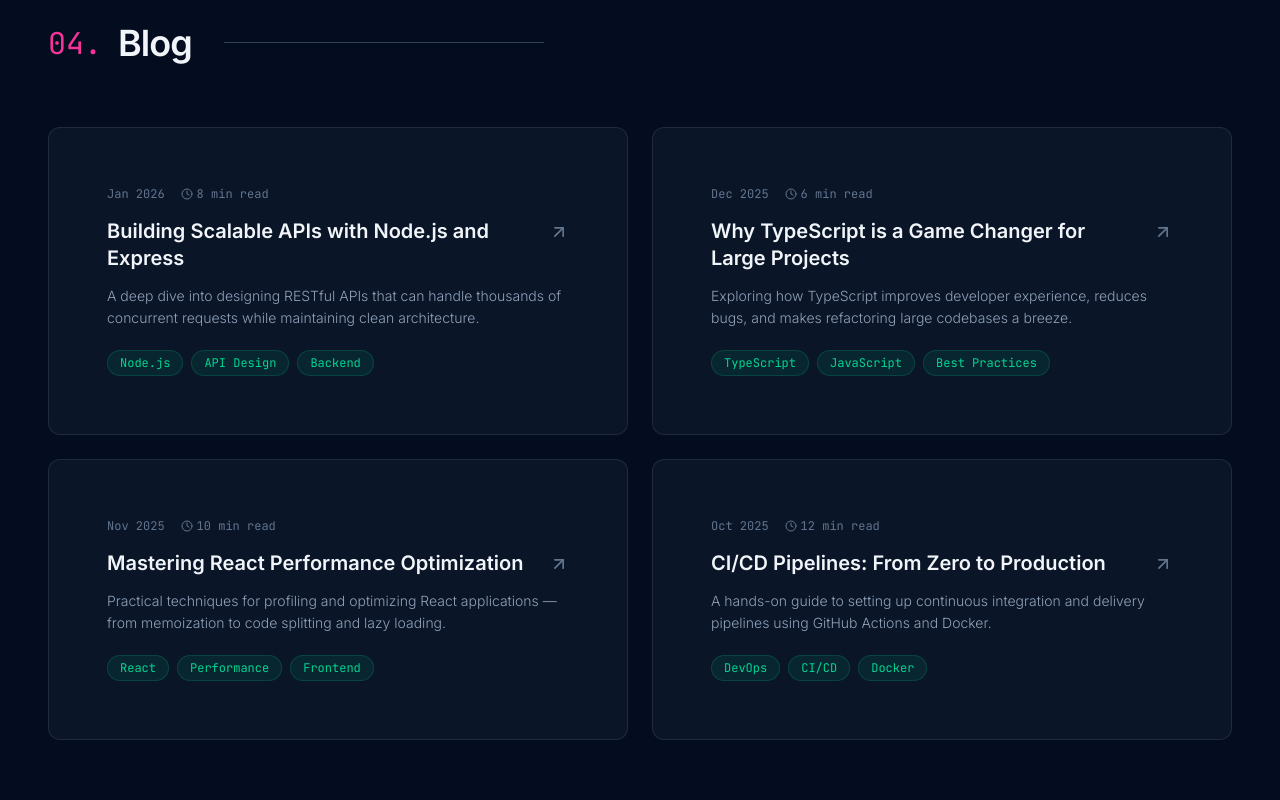
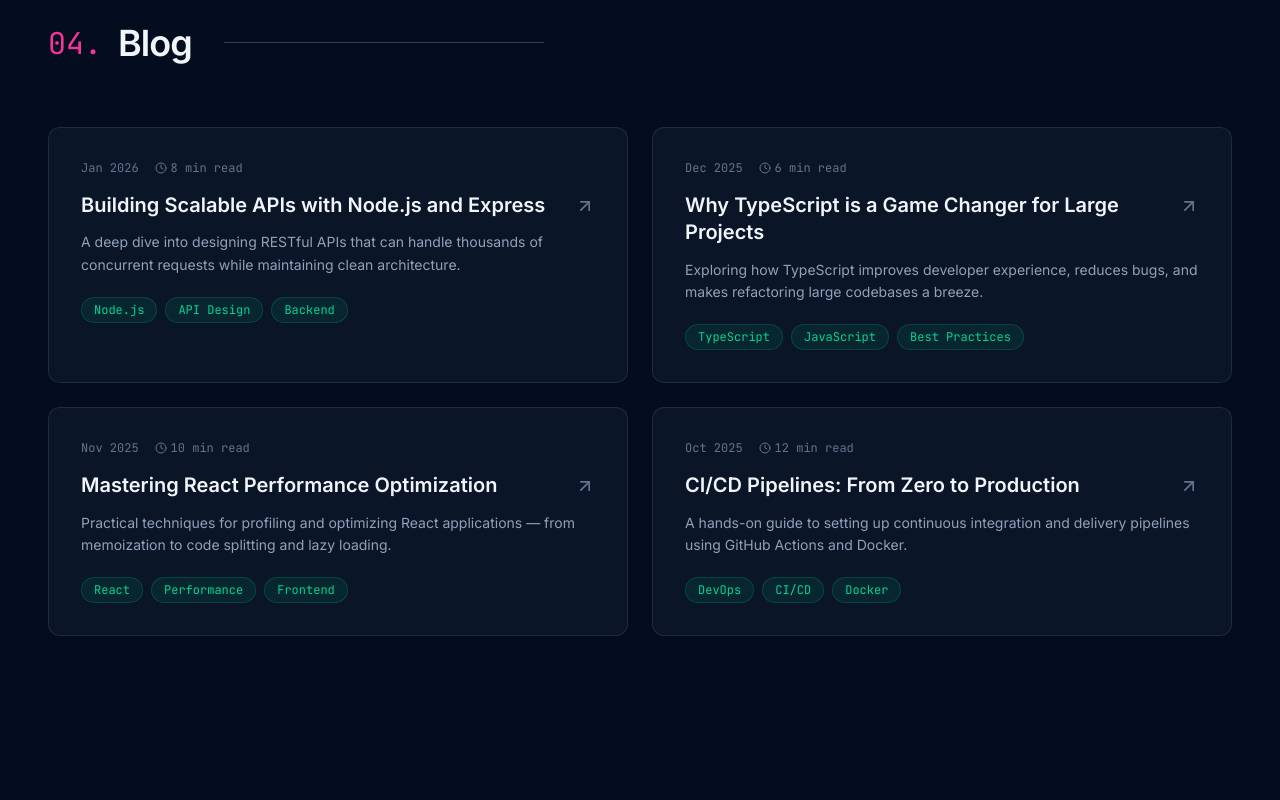
Before and after one commit to RehanShaikh23/Redesign-Portfolio, a React (Vite) app: page / in a window 1280 px wide. Shown: the part 3200-4000 px from the top of the page. Built offline with nearby package versions, Linux system fonts and the light colour scheme.

Commit message:
perf: remove gsap, replace MagicBento with CSS-only hover, optimize fonts and images

```diff
--- a/src/App.jsx
+++ b/src/App.jsx
@@ -1,20 +1,10 @@
-import { lazy, Suspense } from 'react'
 import Header from './components/Header'
 import Hero from './components/Hero'
-
-// Lazy load below-fold sections for better initial load
-const About = lazy(() => import('./components/About'))
-const Experience = lazy(() => import('./components/Experience'))
-const Work = lazy(() => import('./components/Work'))
-const Blog = lazy(() => import('./components/Blog'))
-const Contact = lazy(() => import('./components/Contact'))
-
-// Minimal loading placeholder
-const SectionFallback = () => (
-  <div className="py-20 lg:py-32 flex items-center justify-center">
-    <div className="w-6 h-6 border-2 border-emerald-500/30 border-t-emerald-500 rounded-full animate-spin" />
-  </div>
-)
+import About from './components/About'
+import Experience from './components/Experience'
+import Work from './components/Work'
+import Blog from './components/Blog'
+import Contact from './components/Contact'
 
 function App() {
   return (
@@ -22,21 +12,11 @@ function App() {
       <Header />
       <main className="max-w-7xl mx-auto px-6 lg:px-12 pb-24">
         <Hero />
-        <Suspense fallback={<SectionFallback />}>
-          <About />
-        </Suspense>
-        <Suspense fallback={<SectionFallback />}>
-          <Experience />
-        </Suspense>
-        <Suspense fallback={<SectionFallback />}>
-          <Work />
-        </Suspense>
-        <Suspense fallback={<SectionFallback />}>
-          <Blog />
-        </Suspense>
-        <Suspense fallback={<SectionFallback />}>
-          <Contact />
-        </Suspense>
+        <About />
+        <Experience />
+        <Work />
+        <Blog />
+        <Contact />
       </main>
     </div>
   )
--- a/src/components/Blog.jsx
+++ b/src/components/Blog.jsx
@@ -1,14 +1,6 @@
 import { useRef } from 'react'
 import { ArrowUpRight, Clock } from 'lucide-react'
 import { useScrollReveal, useStaggerReveal } from '../hooks/useScrollReveal'
-import {
-  ParticleCard,
-  GlobalSpotlight,
-  BentoCardGrid,
-  useMobileDetection,
-} from './MagicBento'
-
-const GLOW_COLOR = '16, 185, 129'
 
 const posts = [
   {
@@ -52,9 +44,6 @@ const posts = [
 export default function Blog() {
   const header = useScrollReveal()
   const grid = useStaggerReveal()
-  const gridRef = useRef(null)
-  const isMobile = useMobileDetection()
-  const shouldDisableAnimations = isMobile
 
   return (
     <section id="blog" className="py-20 lg:py-32">
@@ -70,43 +59,25 @@ export default function Blog() {
         <div className="h-px bg-slate-700 flex-grow max-w-xs ml-4 hidden sm:block"></div>
       </div>
 
-      {/* Spotlight effect */}
-      <GlobalSpotlight
-        gridRef={gridRef}
-        disableAnimations={shouldDisableAnimations}
-        enabled={true}
-        spotlightRadius={400}
-        glowColor={GLOW_COLOR}
+      {/* Blog Posts - CSS-only hover effects */}
+      <div ref={grid.ref} className="grid grid-cols-1 md:grid-cols-2 gap-6">
+        {posts.map((post, index) => (
+          <a
+            key={index}
+            href={post.url}
+            className={`group block bg-[#0A1628] border border-slate-700/50 rounded-xl p-6 lg:p-8 hover:border-emerald-500/30 transition-all duration-300 hover:shadow-lg hover:shadow-emerald-500/5 hover:-translate-y-1 reveal ${grid.isVisible ? 'visible' : ''} stagger-${index + 1}`}
+            style={{ position: 'relative', overflow: 'hidden' }}
+          >
+            {/* Hover glow effect - pure CSS */}
+            <div
+              className="absolute inset-0 opacity-0 group-hover:opacity-100 transition-opacity duration-500 pointer-events-none"
+              style={{
+                background: 'radial-gradient(600px circle at var(--mouse-x, 50%) var(--mouse-y, 50%), rgba(16, 185, 129, 0.06), transparent 40%)',
+              }}
             />
 
-      {/* Blog Posts with MagicBento */}
-      <BentoCardGrid gridRef={gridRef}>
-        <div ref={grid.ref} className="grid grid-cols-1 md:grid-cols-2 gap-6" style={{ gridColumn: '1 / -1' }}>
-          {posts.map((post, index) => (
-            <ParticleCard
-              key={index}
-              className={`magic-bento-card magic-bento-card--border-glow reveal ${grid.isVisible ? 'visible' : ''} stagger-${index + 1}`}
-              style={{
-                backgroundColor: '#0A1628',
-                '--glow-color': GLOW_COLOR,
-                minHeight: 'auto',
-                aspectRatio: 'unset',
-                borderRadius: '12px',
-                border: '1px solid rgba(51, 65, 85, 0.5)',
-              }}
-              disableAnimations={shouldDisableAnimations}
-              particleCount={12}
-              glowColor={GLOW_COLOR}
-              enableTilt={false}
-              clickEffect={true}
-              enableMagnetism={false}
-            >
-              <a
-                href={post.url}
-                className="group block p-6 lg:p-8 relative z-10"
-              >
             {/* Meta */}
-                <div className="flex items-center gap-4 text-slate-500 font-mono text-xs mb-4">
+            <div className="flex items-center gap-4 text-slate-500 font-mono text-xs mb-4 relative z-10">
               <span>{post.date}</span>
               <span className="flex items-center gap-1">
                 <Clock className="w-3 h-3" />
@@ -115,7 +86,7 @@ export default function Blog() {
             </div>
 
             {/* Title */}
-                <div className="flex items-start justify-between gap-3 mb-3">
+            <div className="flex items-start justify-between gap-3 mb-3 relative z-10">
               <h3 className="text-lg lg:text-xl font-semibold text-slate-100 group-hover:text-emerald-400 transition-colors leading-snug">
                 {post.title}
               </h3>
@@ -123,12 +94,12 @@ export default function Blog() {
             </div>
 
             {/* Excerpt */}
-                <p className="text-slate-400 text-sm leading-relaxed mb-5">
+            <p className="text-slate-400 text-sm leading-relaxed mb-5 relative z-10">
               {post.excerpt}
             </p>
 
             {/* Tags */}
-                <div className="flex flex-wrap gap-2">
+            <div className="flex flex-wrap gap-2 relative z-10">
               {post.tags.map((tag) => (
                 <span
                   key={tag}
@@ -139,10 +110,8 @@ export default function Blog() {
               ))}
             </div>
           </a>
-            </ParticleCard>
         ))}
       </div>
-      </BentoCardGrid>
     </section>
   )
 }
--- a/vite.config.js
+++ b/vite.config.js
@@ -6,21 +6,7 @@ import tailwindcss from '@tailwindcss/vite'
 export default defineConfig({
   plugins: [react(), tailwindcss()],
   build: {
-    // Use default esbuild minifier (fast + effective)
-    minify: 'esbuild',
-    // Code splitting for better caching and parallel loading
-    rollupOptions: {
-      output: {
-        manualChunks: {
-          'react-vendor': ['react', 'react-dom'],
-          'motion': ['motion'],
-          'gsap': ['gsap'],
-        },
-      },
-    },
-    // Enable CSS code splitting
+    target: 'es2020',
     cssCodeSplit: true,
-    // Target modern browsers for smaller output
-    target: 'es2020',
   },
 })
```
Lines whose indentation alone changed are shown as unchanged.
